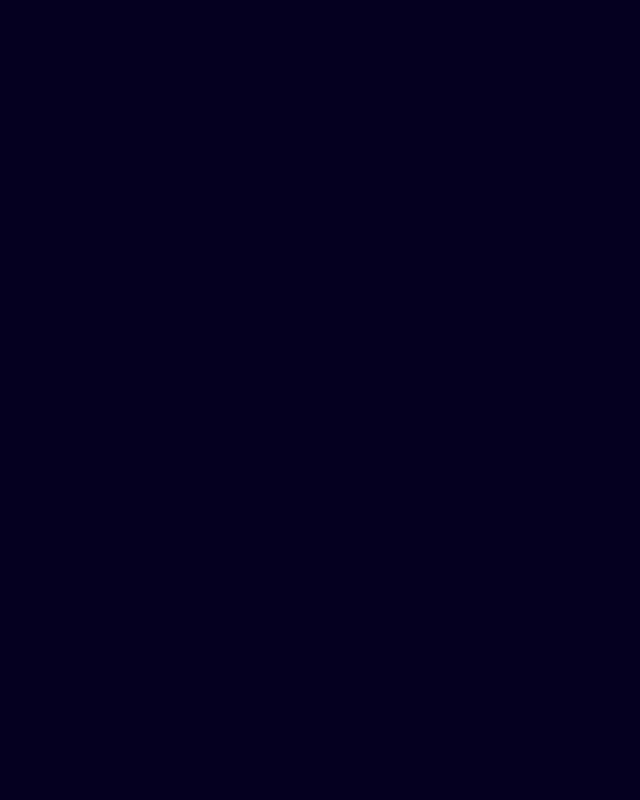
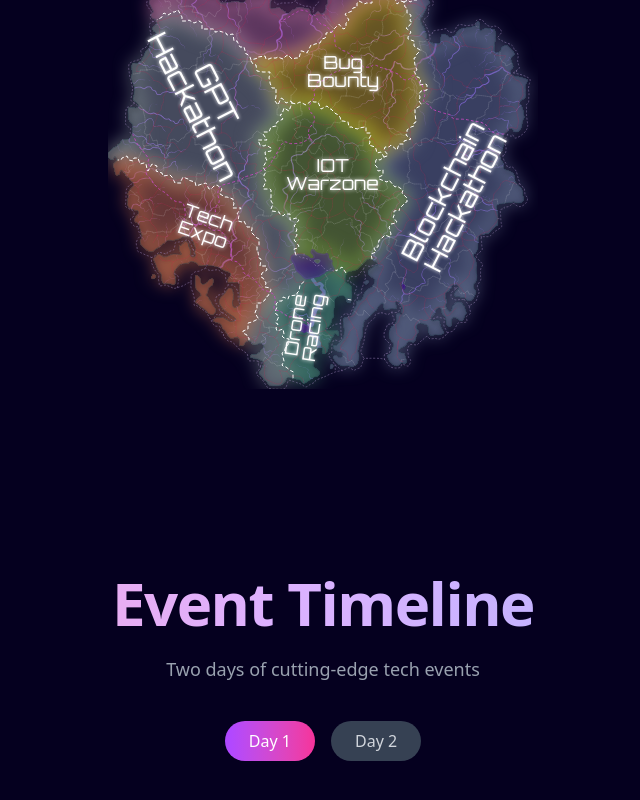
Before and after one commit to Saur-Deshmukh/Techtopia, a React (Vite) app: page / in a window 1280 px wide. Shown: the part 1110-1910 px from the top of the page, without its empty margins (317-957 px from the left). Built offline with nearby package versions, Linux system fonts and the light colour scheme.

Commit message:
changes made

```diff
--- a/src/App.jsx
+++ b/src/App.jsx
@@ -8,10 +8,10 @@ import ParallaxLanding from "./components/Parallax";
 
 function Home() {
   return (
-    <div className="min-h-screen bg-[#05001f] text-white">
+    <div className="min-h-screen bg-[#05001f] text-white overflow-x-hidden">
+        {/* <ParallaxLanding/> */}
       <Header />
       <main className="container mx-auto px-4">
-        <ParallaxLanding/>
         <Hero />
         <ExploreMap />
         <Timeline />
--- a/src/components/ExploreMap.jsx
+++ b/src/components/ExploreMap.jsx
@@ -6,7 +6,7 @@ export function ExploreMap() {
       <h2 className="text-3xl md:text-4xl font-bold text-center mb-16">
         Explore new horizons with{" "}
         <span className="bg-gradient-to-r from-purple-500 to-pink-500 bg-clip-text text-transparent">
-          Techopia!
+          Techtopia!
         </span>
       </h2>
       <div className="flex justify-center">
--- a/src/components/Footer.jsx
+++ b/src/components/Footer.jsx
@@ -12,7 +12,7 @@ export function Footer() {
             href="/"
             className="text-xl font-bold bg-gradient-to-r from-purple-500 to-pink-500 bg-clip-text text-transparent"
           >
-            Techopia
+            Techtopia
           </BrowserRouter>
           <div className="flex space-x-6">
             <BrowserRouter href="#" className="text-gray-400 hover:text-white">
@@ -29,7 +29,7 @@ export function Footer() {
             </BrowserRouter>
           </div>
         </div>
-        <div className="mt-4 text-center text-sm text-gray-400">© Techopia™. All rights reserved.</div>
+        <div className="mt-4 text-center text-sm text-gray-400">© Techtopia™. All rights reserved.</div>
       </div>
     </footer>
   );
--- a/src/components/Header.jsx
+++ b/src/components/Header.jsx
@@ -8,7 +8,7 @@ export function Header() {
       <div className="container mx-auto px-4 py-4 flex items-center justify-between">
         <BrowserRouter href="/" className="flex items-center space-x-2">
           <span className="text-xl font-bold bg-gradient-to-r from-purple-500 to-pink-500 bg-clip-text text-transparent">
-            Techopia
+            Techtopia
           </span>
         </BrowserRouter>
         <nav className="hidden md:flex items-center space-x-6">
--- a/src/components/Hero.jsx
+++ b/src/components/Hero.jsx
@@ -7,7 +7,7 @@ export function Hero() {
       <h1 className="text-4xl md:text-5xl font-bold mb-6">
         <span className="text-purple-500">Think big</span>, <span className="text-purple-400">achieve more</span>
         <br />
-        at <span className="bg-gradient-to-r from-purple-500 to-pink-500 bg-clip-text text-transparent">Techopia</span>
+        at <span className="bg-gradient-to-r from-purple-500 to-pink-500 bg-clip-text text-transparent">Techtopia</span>
       </h1>
       <p className="text-gray-400 max-w-2xl mx-auto mb-8">
         Make your data invisible by generating unlimited identities. The next level in privacy protection for online and
--- a/src/components/Timeline.jsx
+++ b/src/components/Timeline.jsx
@@ -1,120 +1,219 @@
-import { useEffect, useRef, useState } from "react";
+import React, { useEffect, useRef, useState } from "react";
 import { gsap } from "gsap";
 import { ScrollTrigger } from "gsap/ScrollTrigger";
+import { Calendar, Clock, MapPin, ChevronDown } from "lucide-react";
+import {
+  Card,
+  CardContent,
+  CardDescription,
+  CardHeader,
+  CardTitle,
+} from "@/components/ui/card";
 
 gsap.registerPlugin(ScrollTrigger);
 
 const Timeline = () => {
   const timelineRef = useRef([]);
   const lineRef = useRef(null);
-  const [hoverIndex, setHoverIndex] = useState(null);
+  const [activeEvent, setActiveEvent] = useState(null);
+  const [selectedDay, setSelectedDay] = useState("Day 1");
+
+  const events = [
+    {
+      day: "Day 1",
+      time: "09:30 AM - 12:00 PM",
+      title: "Blockchain Hackathon Presentation",
+      description: "Join us for an exciting blockchain hackathon where teams will present innovative solutions.",
+      location: "Main Hall",
+      category: "Hackathon",
+      color: "from-blue-500 to-cyan-500"
+    },
+    {
+      day: "Day 1",
+      time: "01:00 PM - 06:00 PM",
+      title: "GPT Hackathon",
+      description: "Explore the possibilities of GPT technology in this intensive coding session.",
+      location: "Tech Lab A",
+      category: "Hackathon",
+      color: "from-purple-500 to-pink-500"
+    },
+    {
+      day: "Day 1",
+      time: "01:00 PM - 06:00 PM",
+      title: "IOT Warzone",
+      description: "Compete in IoT challenges and showcase your hardware hacking skills.",
+      location: "Innovation Hub",
+      category: "Competition",
+      color: "from-orange-500 to-red-500"
+    },
+    {
+      day: "Day 2",
+      time: "09:30 AM - 12:00 PM",
+      title: "Auto Expo",
+      description: "Experience the future of autonomous vehicles and smart transportation.",
+      location: "Exhibition Center",
+      category: "Exhibition",
+      color: "from-green-500 to-emerald-500"
+    },
+    {
+      day: "Day 2",
+      time: "01:00 PM - 05:00 PM",
+      title: "Bug Bounty",
+      description: "Hunt for vulnerabilities and win prizes in this security challenge.",
+      location: "Security Zone",
+      category: "Competition",
+      color: "from-yellow-500 to-orange-500"
+    }
+  ];
+
+  const filteredEvents = events.filter(event => event.day === selectedDay);
 
   useEffect(() => {
+    const animateTimeline = () => {
       gsap.fromTo(
         lineRef.current,
         { height: 0 },
         {
           height: "100%",
-        duration: 2,
+          duration: 1.5,
           ease: "power3.out",
           scrollTrigger: {
             trigger: ".timeline-container",
             start: "top 80%",
             end: "bottom bottom",
-          scrub: true,
-        },
+            scrub: 1
+          }
         }
       );
 
       timelineRef.current.forEach((el, index) => {
         gsap.fromTo(
           el,
-        { opacity: 0, y: 50 },
+          {
+            opacity: 0,
+            x: index % 2 === 0 ? 50 : -50,
+            y: 20
+          },
           {
             opacity: 1,
+            x: 0,
             y: 0,
-          duration: 1,
+            duration: 0.8,
+            delay: index * 0.2,
             ease: "power3.out",
             scrollTrigger: {
               trigger: el,
               start: "top 85%",
-            toggleActions: "play none none reverse",
-          },
+              toggleActions: "play none none reverse"
+            }
           }
         );
       });
-  }, []);
+    };
 
-  const eventsDay1 = [
-    {
-      time: "Day 1: 09:30 AM - 12:00PM",
-      title: "Blockchain Hackathon Presentation",
-    },
-    {
-      time: "Day 1: 01:00 PM - 06:00PM",
-      title: "GPT Hackathon",
-    },
-    {
-      time: "Day 1: 01:00 PM - 06:00PM",
-      title: "IOT Warzone",
-    },
-    {
-      time: "Day 2: 09:30 AM - 12:00PM",
-      title: "Auto Expo",
-    },
-    {
-      time: "Day 2: 01:00 PM - 05:00PM",
-      title: "Bug Bounty",
-    },
-  ];
+    // Reset animations when day changes
+    const cleanup = gsap.context(() => {
+      animateTimeline();
+    });
+
+    return () => cleanup.revert();
+  }, [selectedDay]);
 
   return (
-    <div className="flex flex-col items-center justify-center min-h-screen py-20 relative">
-      <div className="text-center mb-20">
-        <h1 className="text-5xl font-bold bg-gradient-to-r from-pink-300 via-purple-300 to-indigo-300 bg-clip-text text-transparent">
-          Timeline
-        </h1>
+    <div className="flex flex-col items-center justify-center min-h-screen py-10 sm:py-20 px-4">
+      <Card className="w-full max-w-6xl border-none bg-transparent shadow-none">
+        <CardHeader className="text-center">
+          <CardTitle className="text-4xl sm:text-5xl lg:text-6xl font-bold bg-gradient-to-r from-pink-300 via-purple-300 to-indigo-300 bg-clip-text text-transparent">
+            Event Timeline
+          </CardTitle>
+          <CardDescription className="text-gray-400 text-base sm:text-lg mt-4">
+            Two days of cutting-edge tech events
+          </CardDescription>
+
+          <div className="flex justify-center gap-2 sm:gap-4 mt-6 sm:mt-8">
+            {["Day 1", "Day 2"].map((day) => (
+              <button
+                key={day}
+                onClick={() => setSelectedDay(day)}
+                className={`px-4 sm:px-6 py-2 text-sm sm:text-base rounded-full transition-all duration-300 ${
+                  selectedDay === day
+                    ? "bg-gradient-to-r from-purple-500 to-pink-500 text-white"
+                    : "bg-gray-700 text-gray-300 hover:bg-gray-600"
+                }`}
+              >
+                {day}
+              </button>
+            ))}
           </div>
-      {/* Timeline Container */}
-      <div className="relative w-full max-w-4xl timeline-container">
-        {/* Moving Line */}
+        </CardHeader>
+
+        <CardContent>
+          <div className="relative timeline-container mt-10 sm:mt-16">
             <div
               ref={lineRef}
-          className="absolute top-0 left-1/2 w-1 bg-gradient-to-b from-purple-500 to-pink-500 timeline-line transform -translate-x-1/2"
+              className="absolute top-0 left-1/2 w-1 bg-gradient-to-b from-purple-500 to-pink-500 transform -translate-x-1/2 hidden sm:block"
             ></div>
 
-        {eventsDay1.map((event, index) => (
+            {filteredEvents.map((event, index) => (
               <div
                 key={index}
                 ref={(el) => (timelineRef.current[index] = el)}
-            className={`flex items-center justify-${
-              index % 2 === 0 ? "start" : "end"
-            } w-full mb-10 relative`}
-            onMouseEnter={() => setHoverIndex(index)}
-            onMouseLeave={() => setHoverIndex(null)}
+                className="flex flex-col sm:flex-row items-center justify-center w-full mb-8 sm:mb-16 relative group"
+                onMouseEnter={() => setActiveEvent(index)}
+                onMouseLeave={() => setActiveEvent(null)}
+                role="article"
+                aria-label={`${event.title} event details`}
               >
-            {/* Timeline Dot */}
-            <div className="absolute left-1/2 w-5 h-5 bg-gradient-to-b from-purple-500 to-pink-500 rounded-full transform -translate-x-1/2"></div>
+                {/* Mobile Timeline Dot */}
+                <div
+                  className={`sm:hidden w-6 h-6 mb-4 bg-gradient-to-r ${event.color} rounded-full self-center z-10 transition-transform duration-300 ${
+                    activeEvent === index ? 'scale-125' : ''
+                  }`}
+                />
 
-            {/* Card */}
+                {/* Desktop Timeline Dot */}
                 <div
-              className={`relative w-1/2 p-5 rounded-lg shadow-lg bg-gray-800 text-white transition-transform transform hover:scale-105 border-2 border-transparent hover:border-purple-500 animate-glow ${
-                index % 2 === 0 ? "ml-auto" : "mr-auto"
+                  className={`hidden sm:block absolute left-1/2 w-6 h-6 bg-gradient-to-r ${event.color} rounded-full transform -translate-x-1/2 z-10 transition-transform duration-300 ${
+                    activeEvent === index ? 'scale-125' : ''
                   }`}
                 >
-              {/* Year Tag */}
-              <span className="absolute -top-5 left-1/2 transform -translate-x-1/2 bg-gradient-to-r from-purple-500 to-pink-500 text-white px-4 py-1 rounded-full text-sm">
-                {event.time}
+                  <div className={`absolute w-4 h-4 bg-gray-800 rounded-full top-1/2 left-1/2 transform -translate-x-1/2 -translate-y-1/2 transition-transform duration-300 ${
+                    activeEvent === index ? 'scale-0' : 'scale-1'
+                  }`}></div>
+                </div>
+
+                <div
+                  className={`w-full sm:w-5/12 rounded-xl bg-gray-800/70 backdrop-blur-sm shadow-xl border border-gray-700 transition-all duration-300 hover:border-purple-500 group-hover:transform group-hover:scale-105 ${
+                    index % 2 !== 0 ? "sm:ml-auto" : "sm:mr-auto"
+                  }`}
+                >
+                  <div className="relative p-4 sm:p-6">
+                    <span className={`absolute -top-3 left-4 sm:left-6 inline-block bg-gradient-to-r ${event.color} text-white px-3 sm:px-4 py-1 rounded-full text-xs sm:text-sm font-medium`}>
+                      {event.category}
                     </span>
 
-              {/* Card Content */}
-              <h3 className="text-xl font-semibold text-center">
-                {event.title}
-              </h3>
+                    <div className="mt-4">
+                      <h3 className="text-lg sm:text-xl font-bold text-white mb-2 sm:mb-3">{event.title}</h3>
+                      <p className="text-sm sm:text-base text-gray-400 mb-3 sm:mb-4">{event.description}</p>
+
+                      <div className="flex flex-col sm:flex-row items-start sm:items-center gap-2 sm:gap-4 text-gray-400">
+                        <div className="flex items-center gap-2">
+                          <Clock size={14} className="text-purple-400" />
+                          <span className="text-xs sm:text-sm">{event.time}</span>
+                        </div>
+                        <div className="flex items-center gap-2">
+                          <MapPin size={14} className="text-pink-400" />
+                          <span className="text-xs sm:text-sm">{event.location}</span>
+                        </div>
+                      </div>
+                    </div>
+                  </div>
                 </div>
               </div>
             ))}
           </div>
+        </CardContent>
+      </Card>
     </div>
   );
 };
```
Also changed, not shown: public/Techtopia.svg. Lines whose indentation alone changed are shown as unchanged.
